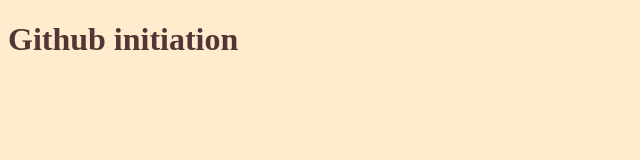
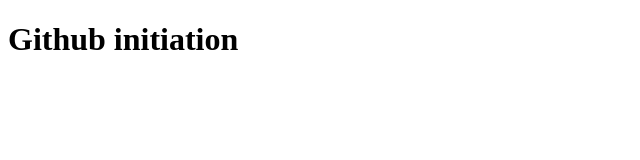
Before and after one commit to krauseangelique/krauseangelique, a plain HTML site: page index.html in a window 1280 px wide. Shown: the whole page, without its empty margins (0-640 px from the left). Drawn offline with Linux system fonts and the light colour scheme.

Commit message:
les fichiers sont vides

```diff
--- a/index.html
+++ b/index.html
@@ -4,12 +4,12 @@
     <meta charset="UTF-8">
     <meta http-equiv="X-UA-Compatible" content="IE=edge">
     <meta name="viewport" content="width=device-width, initial-scale=1.0">
-    <link rel="stylesheet" href="./style.css">
+
     <title>Github initiation</title>
 </head>
 <body>
     <h1>Github initiation</h1>
 
 </body>
-<script src="./script.js"></script>
+
 </html>
--- a/script.js
+++ /dev/null
@@ -1 +0,0 @@
-/* JS code d'animation */
--- a/style.css
+++ /dev/null
@@ -1,5 +0,0 @@
-/* CSS */
-body{
-    background-color: blanchedalmond;
-    color: rgb(84, 53, 53);
-}
```
